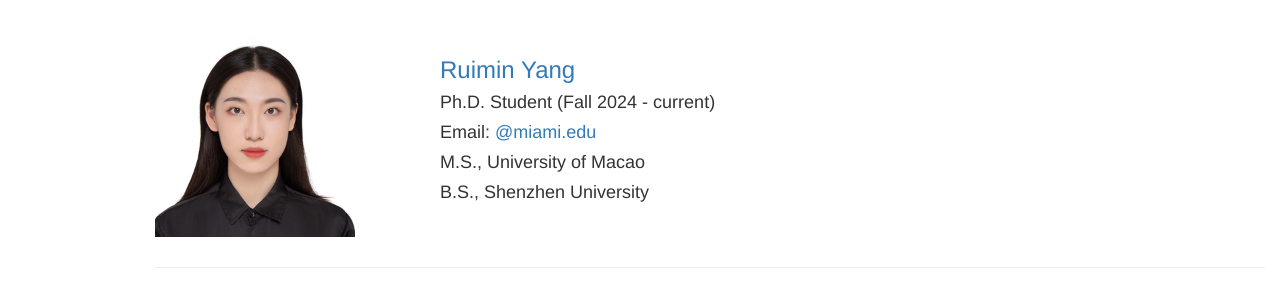
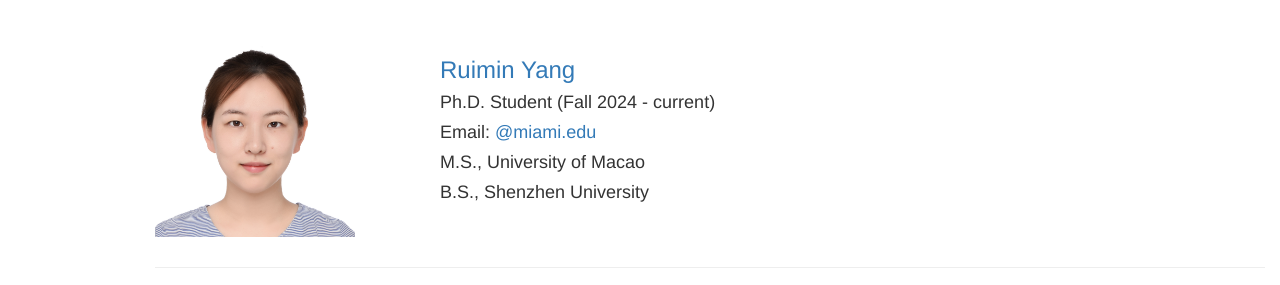
Before and after one commit to yehuece/yehuece.github.io, a plain HTML site: page group.html in a window 1280 px wide. Shown: the part 147-432 px from the top of the page. Drawn offline with Linux system fonts and the light colour scheme.

Commit message:
Update group.html

```diff
--- a/group.html
+++ b/group.html
@@ -79,7 +79,7 @@
                                     <div class="container">
                                         <div align="left" class="col-md-3">
                                             <a target="_blank" href="Ruimin.jpeg">
-                                                <img id="mobile-img" src="Hanzhi.jpeg" width="200" border="0" alt=""></a>
+                                                <img id="mobile-img" src="Ruimin.jpeg" width="200" border="0" alt=""></a>
                                         </div>
 
                                         <div align="left" class="col-md-9 col-sm-8">
```
